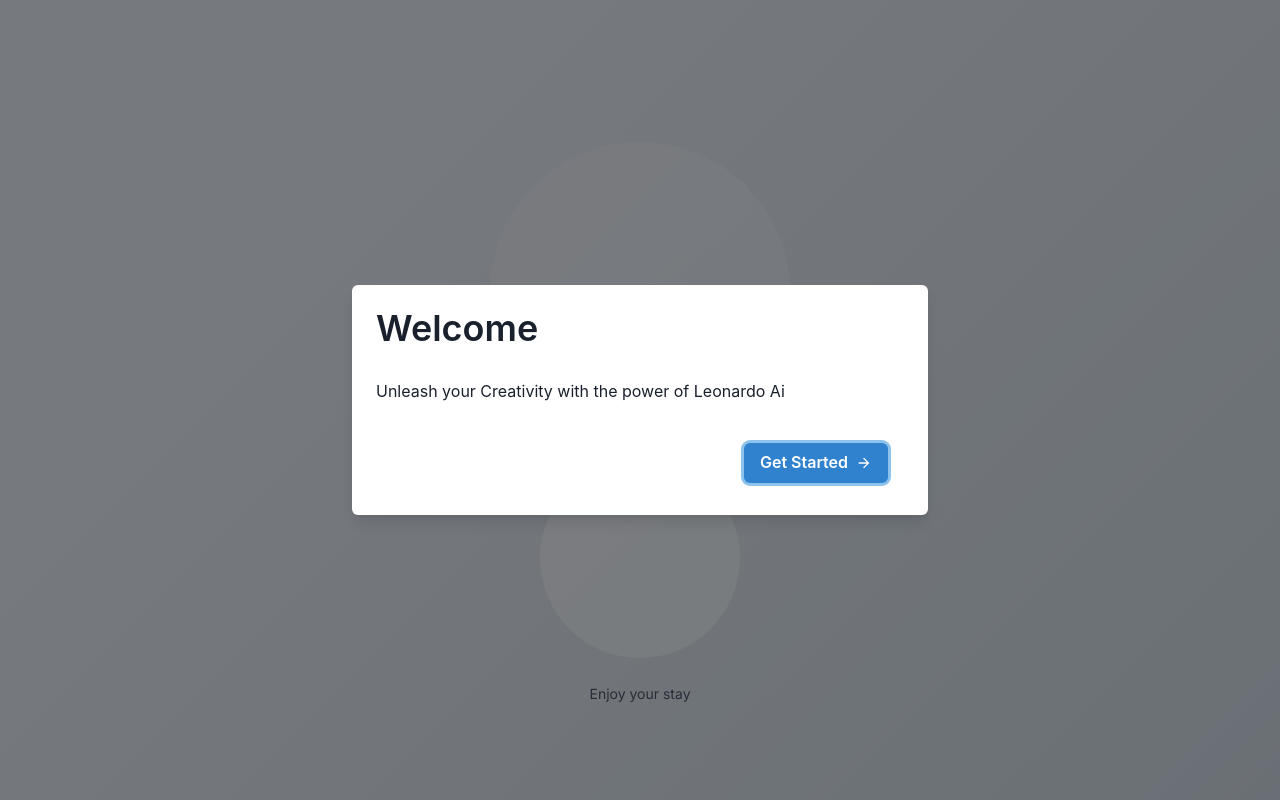
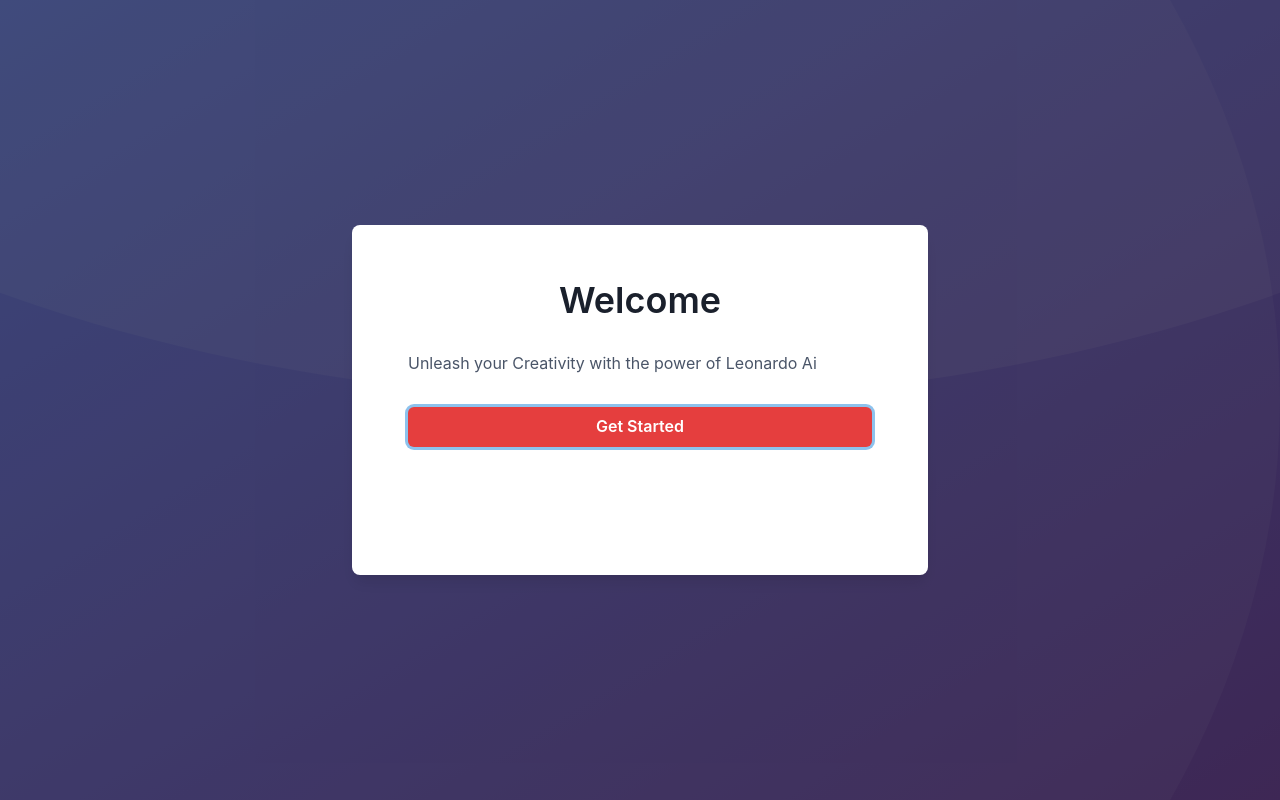
Before and after one commit to cristianeams/leonardoai-demo, a Next.js app: page /welcome in a window 1280 px wide. Built offline with nearby package versions, Linux system fonts and the light colour scheme.

Commit message:
Update the styles on the Welcome Modal

```diff
--- a/app/welcome/WelcomeModal.tsx
+++ b/app/welcome/WelcomeModal.tsx
@@ -13,7 +13,10 @@
   ModalOverlay,
   FormControl,
   FormLabel,
-  FormErrorMessage,
+  Slide,
+  SlideFade,
+  VStack,
+  Center,
 } from '@chakra-ui/react';
 import { ArrowForwardIcon } from '@chakra-ui/icons';
 
@@ -36,34 +39,39 @@
   handleSave,
   onClose,
 }) => {
-  return (
-    <Modal
-      isOpen={isOpen}
-      size="xl"
-      onClose={onClose}
-      motionPreset="slideInBottom"
-      isCentered
-    >
-      <ModalOverlay />
-      <ModalContent mx="4">
-        <ModalHeader fontSize="4xl">Welcome</ModalHeader>
-        <ModalBody>
-          {currentSlide === 1 && (
-            <Text>Unleash your Creativity with the power of Leonardo Ai</Text>
-          )}
-          {currentSlide === 2 && (
-            <FormControl isRequired>
-              <FormLabel>Your Username</FormLabel>
+  interface SlideInfo {
+    text?: string;
+    button: string;
+    action: () => void;
+    input?: JSX.Element;
+  }
+
+  const slideData: Record<number, SlideInfo> = {
+    1: {
+      text: 'Unleash your Creativity with the power of Leonardo Ai',
+      button: 'Get Started',
+      action: handleNextSlide,
+    },
+    2: {
+      button: 'Next',
+      action: handleNextSlide,
+      input: (
+        <FormControl isRequired key="username">
+          <FormLabel mb="2">Your Username</FormLabel>
           <Input
+            bg="white"
             placeholder="Username"
             size="lg"
             onChange={handleUserNameChange}
           />
         </FormControl>
-          )}
-
-          {currentSlide === 3 && (
-            <FormControl>
+      ),
+    },
+    3: {
+      button: 'Save',
+      action: handleSave,
+      input: (
+        <FormControl key="jobTitle" isRequired>
           <FormLabel>Your Job Title</FormLabel>
           <Input
             placeholder="Job Title"
@@ -71,32 +79,47 @@
             onChange={handleJobTitleChange}
           />
         </FormControl>
-          )}
+      ),
+    },
+  };
+
+  const renderContent = () => {
+    const { text, button, action, input } =
+      slideData[currentSlide as keyof typeof slideData];
+    return (
+      <ModalBody>
+        <Text fontSize="md" color="gray.600">
+          {text}
+        </Text>
+
+        {input}
+
+        <ModalFooter p="0" mt="8">
+          <Button colorScheme="red" onClick={action} w="full">
+            {button}
+          </Button>
+        </ModalFooter>
       </ModalBody>
-        <ModalFooter>
-          <Box p={4} textAlign="right">
-            {currentSlide === 1 && (
-              <Button
-                colorScheme="blue"
-                onClick={handleNextSlide}
-                rightIcon={<ArrowForwardIcon />}
+    );
+  };
+
+  return (
+    <Modal isOpen={isOpen} size="xl" onClose={onClose} isCentered>
+      <ModalOverlay />
+      <ModalContent
+        mx="4"
+        bg="white"
+        borderRadius="lg"
+        p={8}
+        boxShadow="lg"
+        minHeight="350px"
       >
-                Get Started
-              </Button>
-            )}
-            {currentSlide === 2 && (
-              <Button colorScheme="blue" onClick={handleNextSlide}>
-                Next
-              </Button>
-            )}
-
-            {currentSlide === 3 && (
-              <Button colorScheme="blue" onClick={handleSave}>
-                Save
-              </Button>
-            )}
+        <Box>
+          <ModalHeader fontSize="4xl" textAlign="center">
+            Welcome
+          </ModalHeader>
+          {renderContent()}
         </Box>
-        </ModalFooter>
       </ModalContent>
     </Modal>
   );
--- a/app/welcome/WelcomeModalBackground.tsx
+++ b/app/welcome/WelcomeModalBackground.tsx
@@ -37,43 +37,35 @@
   };
 
   const handleSave = () => {
+    if (userName && jobTitle) {
       // Save user information to localStorage on the client side
       localStorage.setItem('userName', userName);
       localStorage.setItem('jobTitle', jobTitle);
-    onClose(); // Close the modal
+      onClose();
       router.push('/information');
+    }
   };
+
   return (
     <div>
       <Flex
-        height="100vh"
-        width="100vw"
-        position="fixed"
-        top="0"
-        left="0"
-        alignItems="center"
-        justifyContent="center"
         direction="column"
-        background="linear-gradient(135deg, hsl(214.28571428571428, 31.818181818181824%, 91.37254901960785%) 25%, #CBD5E0 100%)"
-      >
-        <Circle size="300px" bg="white" opacity="0.2" mb={4} />
-        <Circle size="200px" bg="white" opacity="0.4" />
-        <Box
+        align="center"
         position="absolute"
-          bottom="10%"
+        bottom="30%"
         left="0"
         width="100%"
         p={4}
-          color="gray.600"
-          textAlign="center"
+        gap="6"
       >
-          <Text fontSize="sm">Enjoy your stay</Text>
+        <Text w="full" textAlign="center" color="white">
+          Explore the new features and insights.
+        </Text>
         {!isOpen && (
-            <Button colorScheme="blue" onClick={onOpen} mt="2">
-              Try us again
+          <Button colorScheme="red" onClick={onOpen} mt="2">
+            Explore Now
           </Button>
         )}
-        </Box>
       </Flex>
 
       <WelcomeModal
```
Lines whose indentation alone changed are shown as unchanged.
